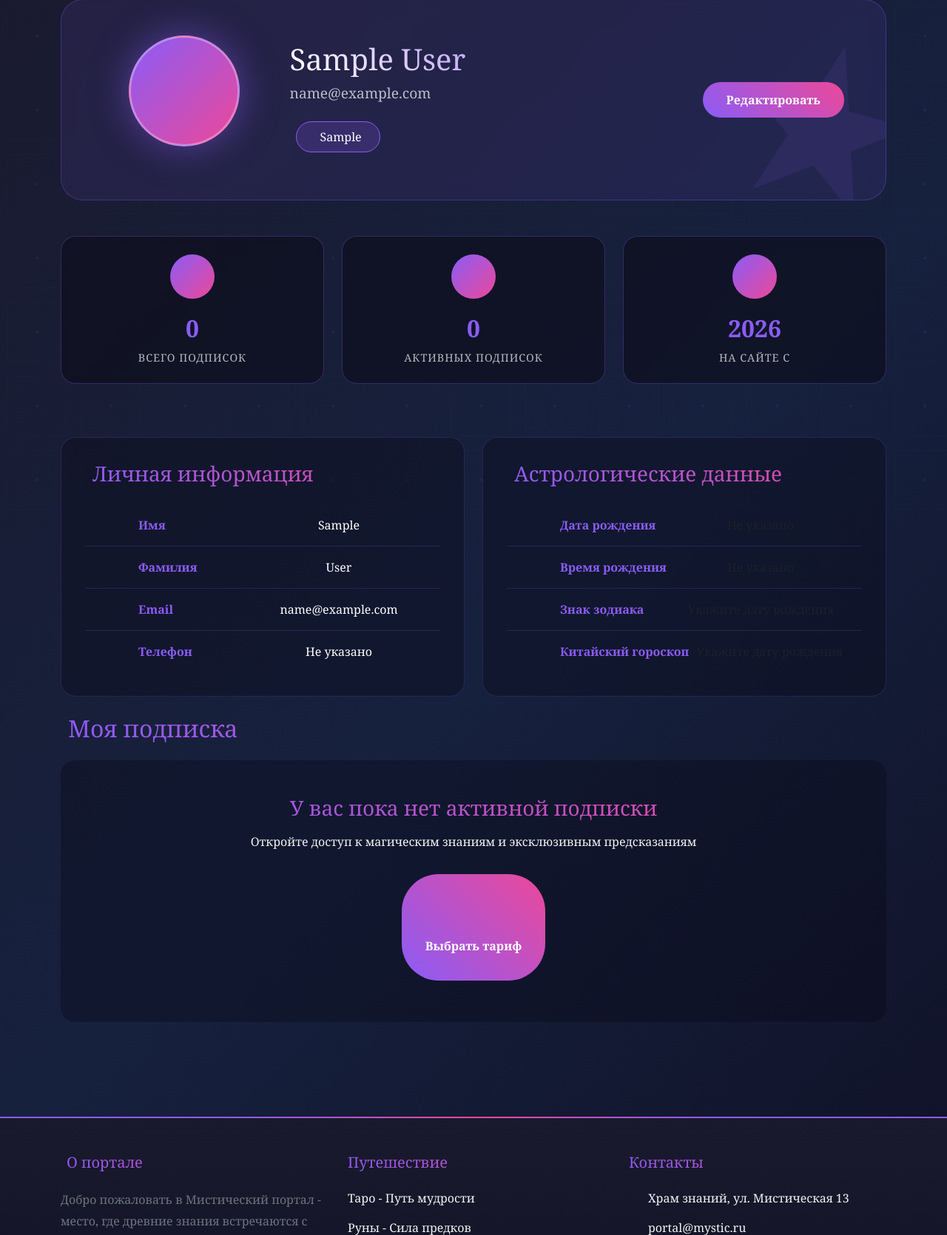
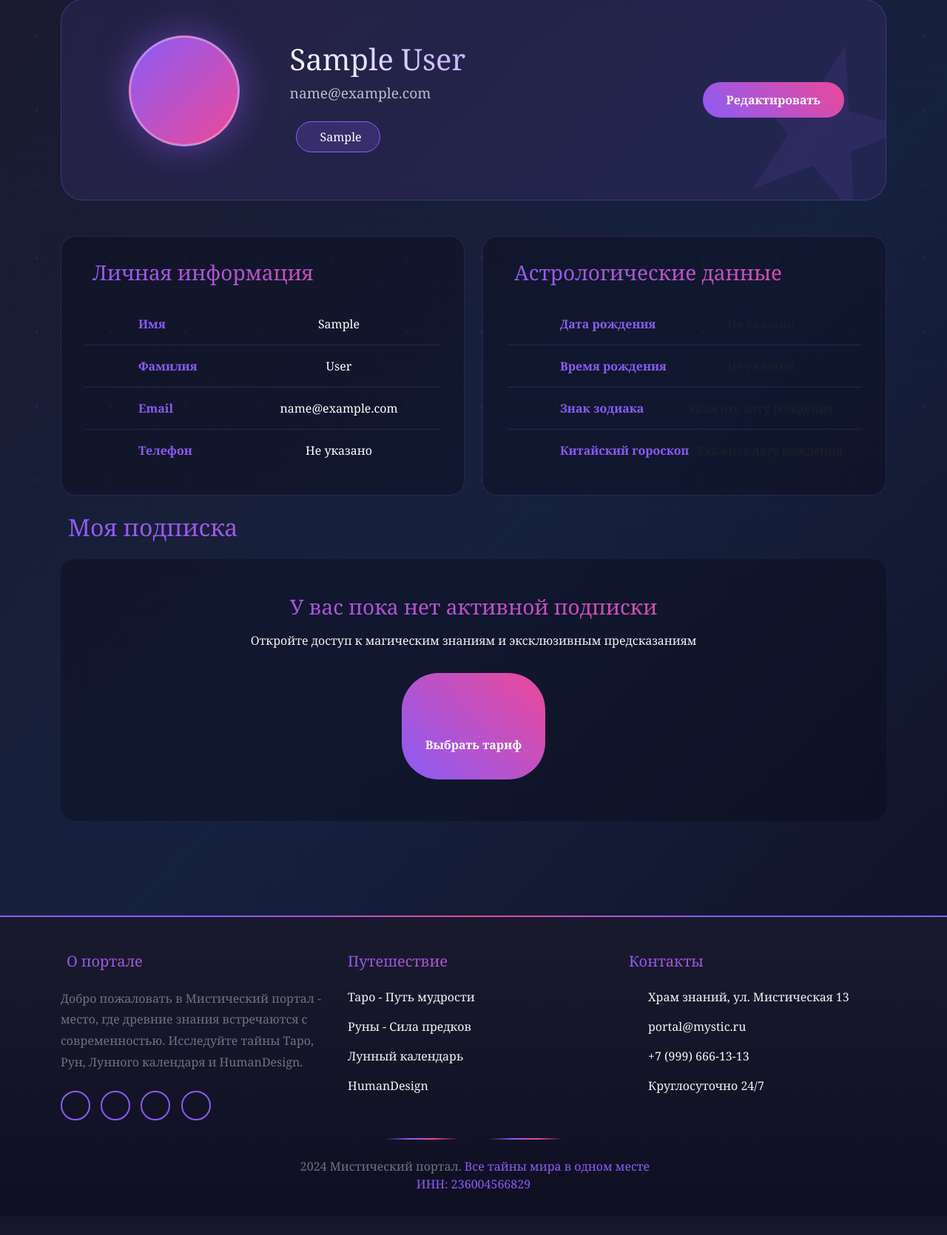
Before and after one commit to IlyaKovalchukKIS/AstralProjectDev, a Django app: page /user/profile/ in a window 1280 px wide. Shown: the part 101-1771 px from the top of the page at 74% size. After the commit the page ends 1709 px from the top, so only its background shows below. Run offline with Django 5.2, Linux system fonts and the light colour scheme; the visitor is signed in with stand-in values (Sample User, id 1); some libraries are stand-ins or nearby versions.

Commit message:
Убрано отображение история количества подписок и количество текущих подписок

```diff
--- a/user_app/templates/profile.html
+++ b/user_app/templates/profile.html
@@ -55,43 +55,43 @@
         </div>
     </div>
 
-    <!-- Статистика (СДЕЛАНА КЛИКАБЕЛЬНОЙ) -->
-    <div class="row mb-5">
-        <div class="col-md-4 mb-4">
-            <a href="{% url 'user_app:subscription_history' %}" class="card-link">
-                <div class="stat-card tarot-card-effect">
-                    <div class="stat-icon">
-                        <i class="fas fa-crown"></i>
-                    </div>
-                    <div class="stat-value">{{ subscriptions_count|default:"0" }}</div>
-                    <div class="stat-label">Всего подписок</div>
-                </div>
-            </a>
-        </div>
-        <div class="col-md-4 mb-4">
-            <a href="{% if active_subscription %}{% url 'user_app:subscription_detail' active_subscription.id %}{% else %}{% url 'user_app:subscription_plans' %}{% endif %}"
-               class="card-link">
-                <div class="stat-card tarot-card-effect">
-                    <div class="stat-icon">
-                        <i class="fas fa-gem"></i>
-                    </div>
-                    <div class="stat-value">{% if active_subscription %}1{% else %}0{% endif %}</div>
-                    <div class="stat-label">Активных подписок</div>
-                </div>
-            </a>
-        </div>
-        <div class="col-md-4 mb-4">
-            <a href="{% url 'user_app:profile' %}" class="card-link">
-                <div class="stat-card tarot-card-effect">
-                    <div class="stat-icon">
-                        <i class="fas fa-clock"></i>
-                    </div>
-                    <div class="stat-value">{{ user.date_joined|date:"Y" }}</div>
-                    <div class="stat-label">На сайте с</div>
-                </div>
-            </a>
-        </div>
-    </div>
+<!--    &lt;!&ndash; Статистика (СДЕЛАНА КЛИКАБЕЛЬНОЙ) &ndash;&gt;-->
+<!--    <div class="row mb-5">-->
+<!--        <div class="col-md-4 mb-4">-->
+<!--            <a href="{% url 'user_app:subscription_history' %}" class="card-link">-->
+<!--                <div class="stat-card tarot-card-effect">-->
+<!--                    <div class="stat-icon">-->
+<!--                        <i class="fas fa-crown"></i>-->
+<!--                    </div>-->
+<!--                    <div class="stat-value">{{ subscriptions_count|default:"0" }}</div>-->
+<!--                    <div class="stat-label">Всего подписок</div>-->
+<!--                </div>-->
+<!--            </a>-->
+<!--        </div>-->
+<!--        <div class="col-md-4 mb-4">-->
+<!--            <a href="{% if active_subscription %}{% url 'user_app:subscription_detail' active_subscription.id %}{% else %}{% url 'user_app:subscription_plans' %}{% endif %}"-->
+<!--               class="card-link">-->
+<!--                <div class="stat-card tarot-card-effect">-->
+<!--                    <div class="stat-icon">-->
+<!--                        <i class="fas fa-gem"></i>-->
+<!--                    </div>-->
+<!--                    <div class="stat-value">{% if active_subscription %}1{% else %}0{% endif %}</div>-->
+<!--                    <div class="stat-label">Активных подписок</div>-->
+<!--                </div>-->
+<!--            </a>-->
+<!--        </div>-->
+<!--        <div class="col-md-4 mb-4">-->
+<!--            <a href="{% url 'user_app:profile' %}" class="card-link">-->
+<!--                <div class="stat-card tarot-card-effect">-->
+<!--                    <div class="stat-icon">-->
+<!--                        <i class="fas fa-clock"></i>-->
+<!--                    </div>-->
+<!--                    <div class="stat-value">{{ user.date_joined|date:"Y" }}</div>-->
+<!--                    <div class="stat-label">На сайте с</div>-->
+<!--                </div>-->
+<!--            </a>-->
+<!--        </div>-->
+<!--    </div>-->
 
     <!-- Детальная информация -->
     <div class="row">
```
